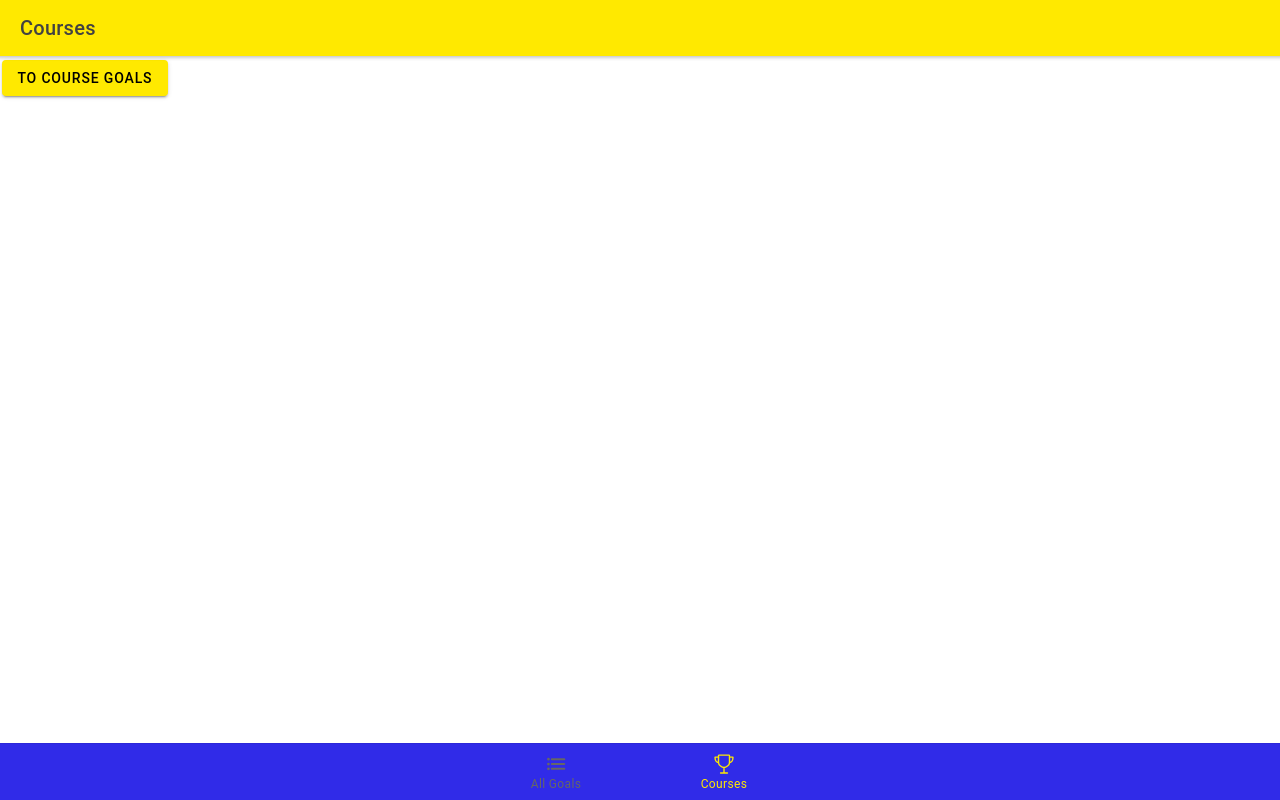
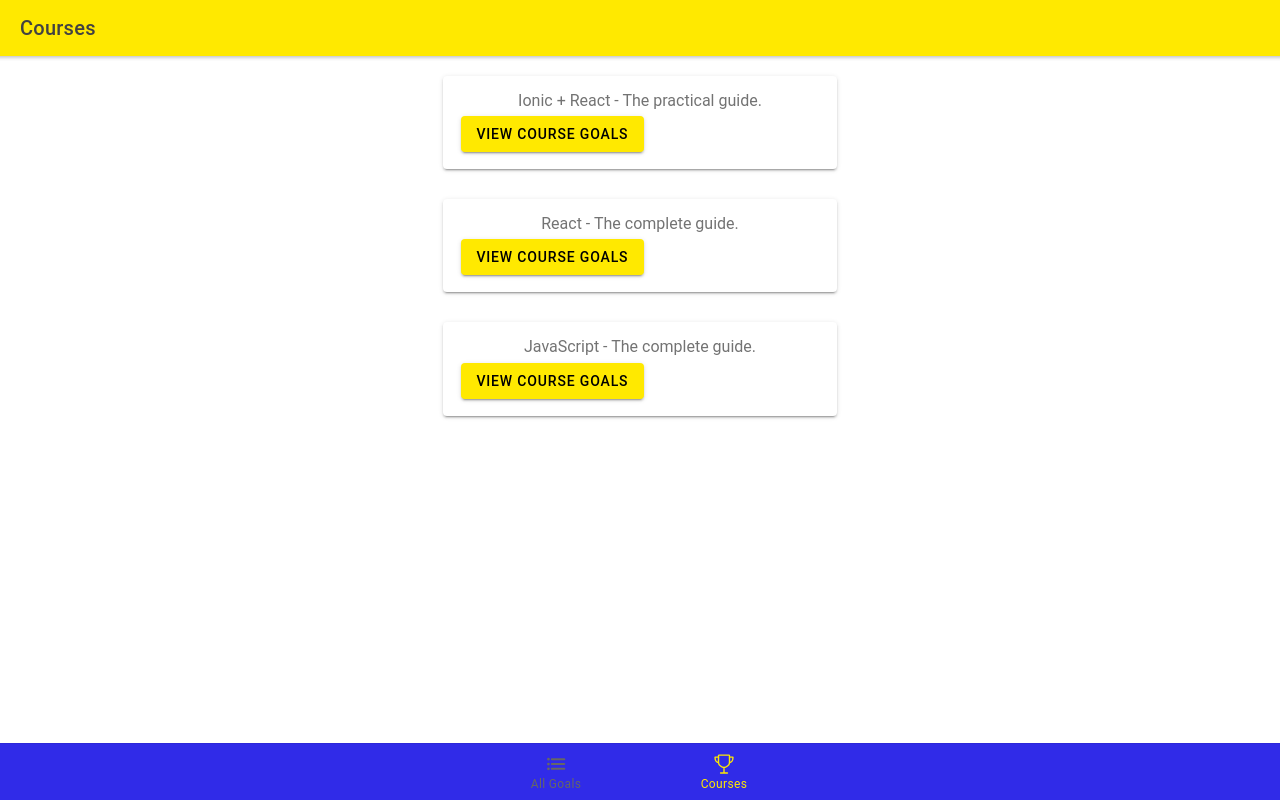
Before and after one commit to onegrit/course-app, a React (Create React App) app: page /courses in a window 1280 px wide. Built offline with nearby package versions, Linux system fonts and the light colour scheme.

Commit message:
feat: add dummy courses data

```diff
--- /dev/null
+++ b/src/data/course-data.js
@@ -0,0 +1,43 @@
+export const COURSE_DATA = [
+  {
+    id: "c1",
+    title: "Ionic + React - The practical guide.",
+    enrolled: new Date("03/22/2019"),
+    goals: [
+      { id: "c1g1", text: "Finish the course!" },
+      { id: "c1g2", text: "Learn a lot!" },
+    ],
+  },
+  {
+    id: "c2",
+    title: "React - The complete guide.",
+    enrolled: new Date("04/05/2019"),
+    goals: [
+      { id: "c2g1", text: "Finish the course!" },
+      { id: "c2g2", text: "Learn a lot!" },
+    ],
+  },
+  {
+    id: "c3",
+    title: "JavaScript - The complete guide.",
+    enrolled: new Date("05/05/2019"),
+    goals: [
+      { id: "c3g1", text: "Finish the course!" },
+      { id: "c3g2", text: "Learn a lot!" },
+      { id: "c3g3", text: "Finish the course!" },
+      { id: "c3g4", text: "Learn a lot!" },
+      { id: "c3g5", text: "Finish the course!" },
+      { id: "c3g6", text: "Learn a lot!" },
+      { id: "c3g7", text: "Finish the course!" },
+      { id: "c3g8", text: "Learn a lot!" },
+      { id: "c3g9", text: "Finish the course!" },
+      { id: "c3g10", text: "Learn a lot!" },
+      { id: "c3g11", text: "Finish the course!" },
+      { id: "c3g12", text: "Learn a lot!" },
+      { id: "c3g13", text: "Finish the course!" },
+      { id: "c3g14", text: "Learn a lot!" },
+      { id: "c3g15", text: "Learn a lot!" },
+      { id: "c3g16", text: "Learn a lot!" },
+    ],
+  },
+];
--- a/src/pages/Courses.tsx
+++ b/src/pages/Courses.tsx
@@ -1,13 +1,19 @@
 import {
   IonButton,
+  IonCard,
+  IonCardContent,
+  IonCol,
   IonContent,
+  IonGrid,
   IonHeader,
   IonPage,
+  IonRow,
   IonTitle,
   IonToolbar,
 } from "@ionic/react";
 import React from "react";
 import { useHistory } from "react-router-dom";
+import { COURSE_DATA } from "../data/course-data";
 
 const Courses: React.FC = () => {
   const history = useHistory();
@@ -22,11 +28,20 @@ const Courses: React.FC = () => {
         </IonToolbar>
       </IonHeader>
       <IonContent>
-        <div>
-          {/* <IonButton routerLink="/course-goals">To Course Goals</IonButton> */}
-          {/* Programmatic Navigation */}
-          <IonButton onClick={changePageHandler}>To Course Goals</IonButton>
-        </div>
+        <IonGrid>
+          {COURSE_DATA.map((course) => (
+            <IonRow key={course.id}>
+              <IonCol size-md="4" offset-md="4">
+                <IonCard>
+                  <IonCardContent>
+                    <h2 className="ion-text-center">{course.title}</h2>
+                    <IonButton>View Course Goals</IonButton>
+                  </IonCardContent>
+                </IonCard>
+              </IonCol>
+            </IonRow>
+          ))}
+        </IonGrid>
       </IonContent>
     </IonPage>
   );
```
